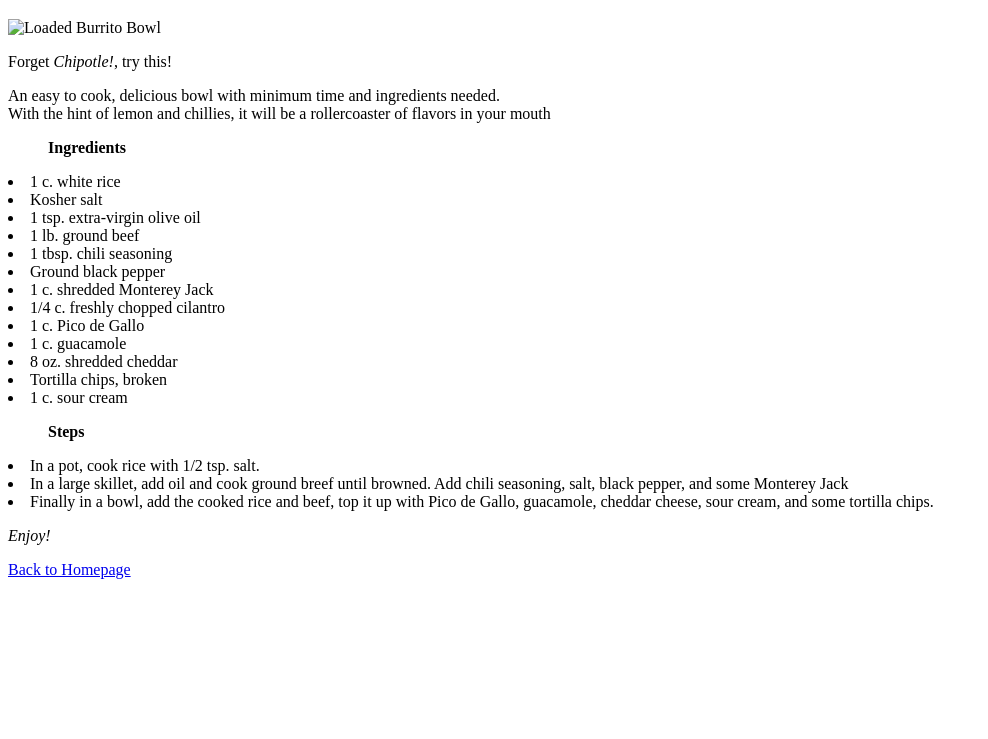
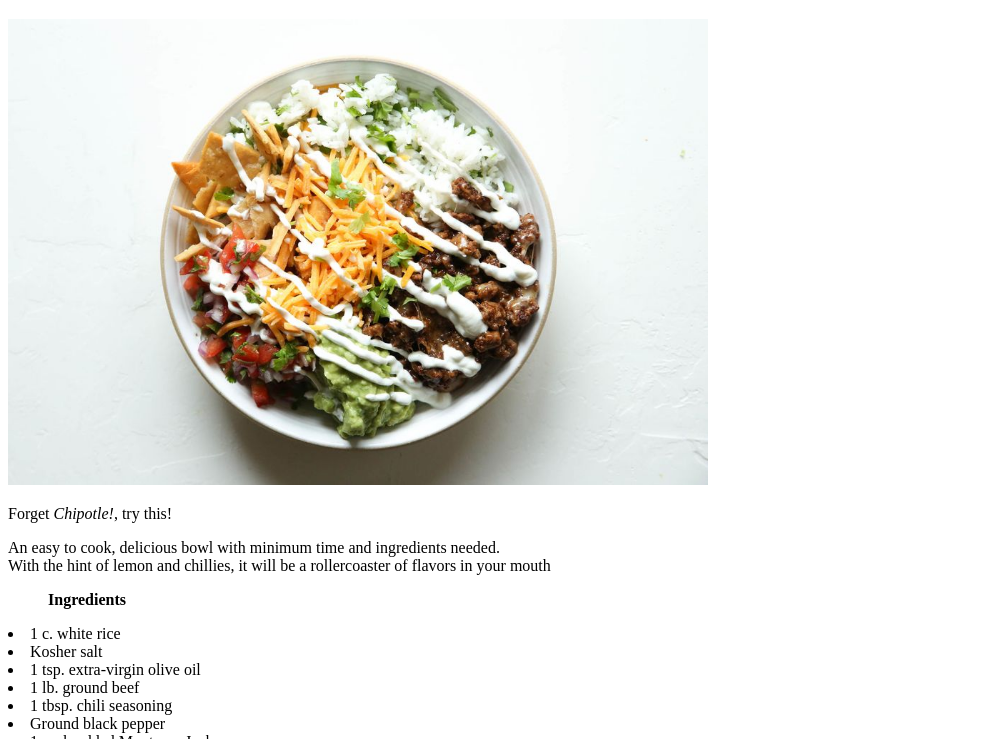
Before and after one commit to namanbhardwaj909909/Recipes, a plain HTML site: page favrecipes/loadedburritobowl.html in a window 1280 px wide. Shown: the part 61-800 px from the top of the page, without its empty margins (0-988 px from the left). Drawn offline with Linux system fonts and the light colour scheme.

Commit message:
updated picture link

```diff
--- a/favrecipes/loadedburritobowl.html
+++ b/favrecipes/loadedburritobowl.html
@@ -6,7 +6,7 @@
     </head>
     <body>
         <h1> Loaded Burrito Bowl </h1>
-        <img src="../images/loaded-burrito-bowl-image.jpg" width ="700" alt="Loaded Burrito Bowl">
+        <img src="../images/loadedburritobowlimage.jpg" width ="700" alt="Loaded Burrito Bowl">
         <p> Forget <em> Chipotle!</em>, try this!</p>
         <p> An easy to cook, delicious bowl with minimum time and ingredients needed.
             <br>With the hint of lemon and chillies, it will be a rollercoaster of flavors in your mouth
```
